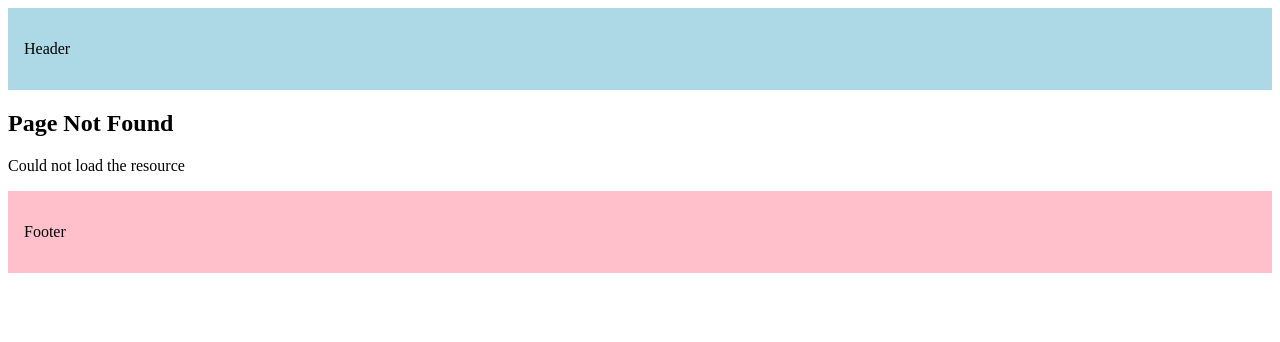
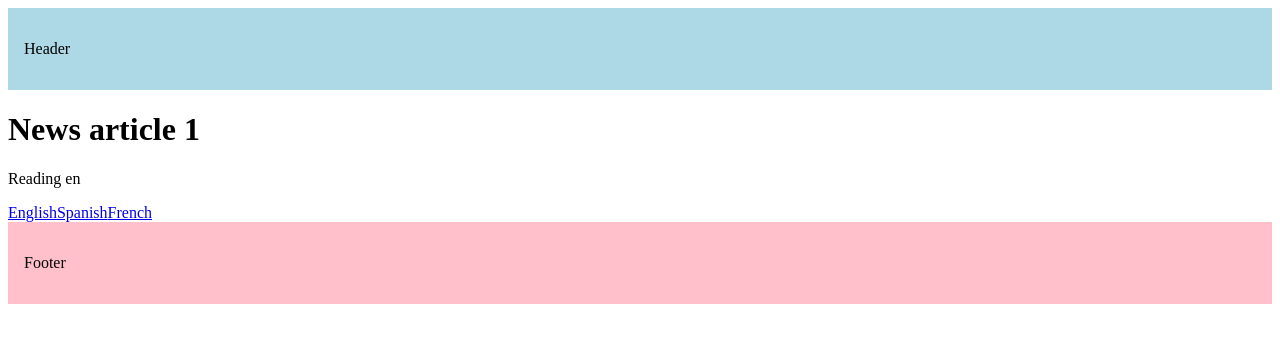
Before and after one commit to sreehithakambhampati/nextjs, a Next.js app in the folder routing/: page /articles/1 in a window 1280 px wide. Before the commit this address had no page. Shown: the top 342 px of the page. Built offline with nearby package versions, Linux system fonts and the light colour scheme.

Commit message:
params and searchParams

```diff
--- a/routing/src/app/(auth)/layout.tsx
+++ b/routing/src/app/(auth)/layout.tsx
@@ -20,7 +20,7 @@
     <div>
 
       {navLinks.map((link) => {
-        console.log(pathName)
+        // console.log(pathName)
         const isActive = pathName === link.href || (pathName.startsWith(link.href) && link.href !=="/")
         return <Link className={isActive ? "font-bold mr-4" : "text-blue-500 mr-4 "} href={link.href} key={link.href}>{link.name}</Link>;
       })}
--- /dev/null
+++ b/routing/src/app/articles/[articleId]/page.tsx
@@ -0,0 +1,39 @@
+
+// import Link from "next/link";
+// export default async function NewsArticle({params,searchParams}:{params:Promise<{articleId:string}>;
+//     searchParams:Promise<{lang?:"en"|"es"|"fr"}>
+// }){
+//     const {articleId} = await params
+//     const {lang="en"} = await searchParams
+//     return(
+//         <div>
+//             <h1>News article {articleId}</h1>
+//             <p>Reading {lang}</p>
+//             <Link href={`/articles/${articleId}?lang=en`}>English</Link>
+//             <Link href={`/articles/${articleId}?lang=es`}>Spanish</Link>
+//             <Link href={`/articles/${articleId}?lang=fr`}>French</Link>
+
+//         </div>
+//     )
+// }
+
+//If it is a client component you acnnot use async,await
+"use client"
+import Link from "next/link";
+import {use} from "react"
+export default async function NewsArticle({params,searchParams}:{params:Promise<{articleId:string}>;
+    searchParams:Promise<{lang?:"en"|"es"|"fr"}>
+}){
+    const {articleId} =  use(params)
+    const {lang="en"} = use(searchParams)
+    return(
+        <div>
+            <h1>News article {articleId}</h1>
+            <p>Reading {lang}</p>
+            <Link href={`/articles/${articleId}?lang=en`}>English</Link>
+            <Link href={`/articles/${articleId}?lang=es`}>Spanish</Link>
+            <Link href={`/articles/${articleId}?lang=fr`}>French</Link>
+
+        </div>
+    )
+}
--- a/routing/src/app/page.tsx
+++ b/routing/src/app/page.tsx
@@ -5,6 +5,8 @@
           <h1>Hello</h1>
           <Link href="/blog">Blog</Link>
           <Link href="/product">Product</Link>
+          <Link href="/articles/breaking-news-123?lang=en">Read in English</Link>
+          <Link href="/articles/breaking-news-123?lang=fr">Read in French</Link>
         </>
     )
 
```
